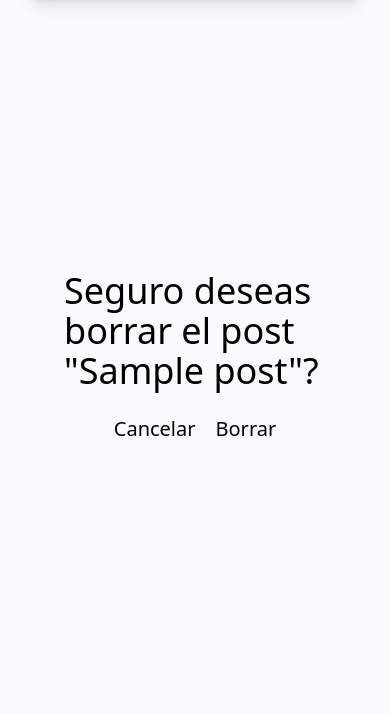
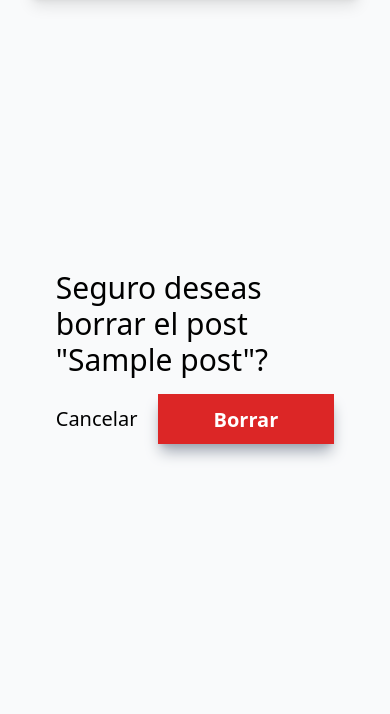
Before and after one commit to JoelRazuri/blog-personal, a Django app: page /blog/delete/1 in a window 390 px wide. Shown: the part 307-1021 px from the top of the page. Run offline with Django 5.2, Linux system fonts and the light colour scheme; tables that the repository leaves empty hold one stand-in row (values such as "Sample post"); style sheets or scripts are compiled from the project's sources; some libraries are stand-ins or nearby versions.

Commit message:
responsive delete blog

```diff
--- a/templates/blog/delete_blog.html
+++ b/templates/blog/delete_blog.html
@@ -3,13 +3,13 @@
 {% block title %}Borrado del Post{% endblock title %}
 
 {% block content %}
-<section class="h-[84.8vh] px-10 py-5 flex flex-col justify-center items-center space-y-6">
-    <h2 class="text-4xl">Seguro deseas borrar el post "{{ post.title }}"?</h2>
-    <div class="flex space-x-5">
+<section class="min-h-[84.8vh] px-10 py-8 flex flex-col justify-center items-center">
+    <h2 class="text-3xl lg:text-4xl mb-4">Seguro deseas borrar el post "{{ post.title }}"?</h2>
+    <div class="flex space-x-5 items-center">
         <a href="{% url 'blog:profile_posts' %}" class="text-xl">Cancelar</a>
         <form action="" method="POST">
             {% csrf_token %}
-            <button tpye="submit" class="text-xl hover:text-[#ED0000]">Borrar</button>
+            <button tpye="submit" class="text-xl bg-red-600 hover:bg-red-700 text-white font-semibold py-3 px-14 shadow-lg shadow-gray-400 h-[6vh]">Borrar</button>
         </form>
     </div>
 
```
